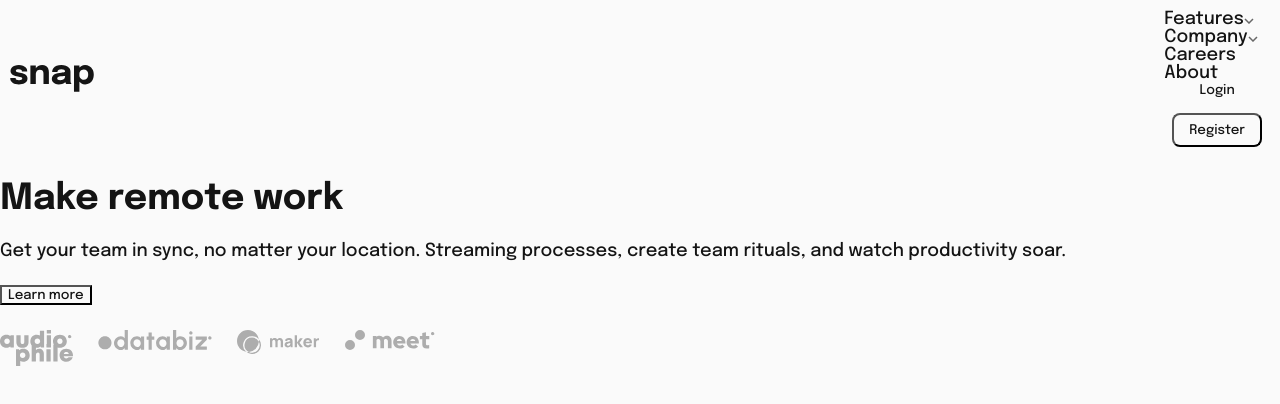
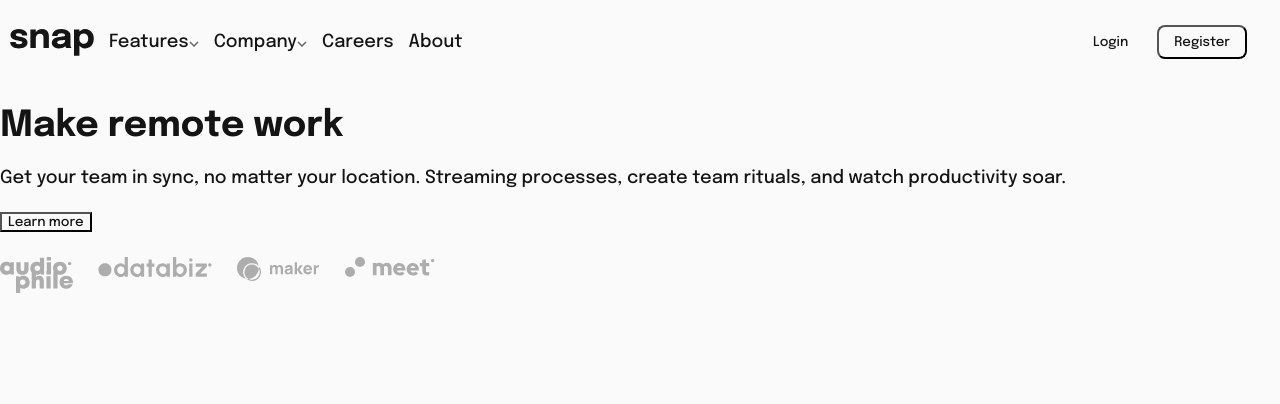
Before and after one commit to BnayaKahalani/intro-section-with-dropdown-navigation, a React (Vite) app: page / in a window 1280 px wide. Shown: the top 404 px of the page. Built offline with nearby package versions, Linux system fonts and the light colour scheme.

Commit message:
set app margins and fix hamburger menu responsiveness

```diff
--- a/src/styles/components/header.scss
+++ b/src/styles/components/header.scss
@@ -3,4 +3,8 @@ header {
   justify-content: space-between;
   align-items: center;
   padding: 10px;
+
+  @media (min-width: 770px) {
+    justify-content: start;
+  }
 }
--- a/src/styles/components/navbar.scss
+++ b/src/styles/components/navbar.scss
@@ -1,12 +1,17 @@
 nav {
   display: flex;
-
-  @media (max-width: 770px) {
   flex-direction: row-reverse;
   z-index: 10;
 
+  @media (min-width: 770px) {
+    width: 100%;
+  }
+
+
   .menu-container {
     position: fixed;
+    display: flex;
+    flex-direction: column;
     padding: 15px;
     top: 0;
     right: -100%;
@@ -15,6 +20,44 @@ nav {
     overflow-y: auto;
     transition: right 0.3s ease-in-out;
     padding-top: 20%;
+
+    :hover {
+      cursor: pointer;
+    }
+
+    ul {
+      display: flex;
+      flex-direction: column;
+      gap: 15px;
+    }
+
+
+    @media (min-width: 770px) {
+      position: static;
+      display: flex;
+      flex-direction: row;
+      width: 100%;
+      padding-top: 15px;
+      display: flex;
+      justify-content: space-between;
+      align-items: center;
+
+      ul {
+        display: flex;
+        flex-direction: row;
+        gap: 15px;
+      }
+
+      li {
+
+        ul {
+          position: absolute;
+          flex-direction: column;
+          margin-top: 20px;
+          padding: 15px;
+        }
+      }
+    }
   }
 
   .menu-container.open {
@@ -34,8 +77,6 @@ nav {
     border: none;
     cursor: pointer;
 
-
-    }
   }
 
   button.menu-toggle {
@@ -43,26 +84,18 @@ nav {
       display: none;
     }
 
-    ul {
-      @media (min-width: 770px) {
-        flex-direction: row
-      }
-
-
-      li {
-        margin-bottom: 1em;
-
-        img {
-          margin-left: 0.5em;
-        }
-      }
-    }
   }
 
   .nav-btns {
     display: flex;
     flex-direction: column;
     gap: 15px;
+
+
+    @media (min-width: 770px) {
+      flex-direction: row;
+      ;
+    }
 
     .login-btn {
       background-color: transparent;
--- a/src/styles/setup/_base.scss
+++ b/src/styles/setup/_base.scss
@@ -30,6 +30,8 @@ body {
   font-weight: 400;
   overflow-x: hidden;
   font-size: 18px;
+  max-width: 1600px;
+  margin: auto;
 }
 
 main {
```
Lines whose indentation alone changed are shown as unchanged.
